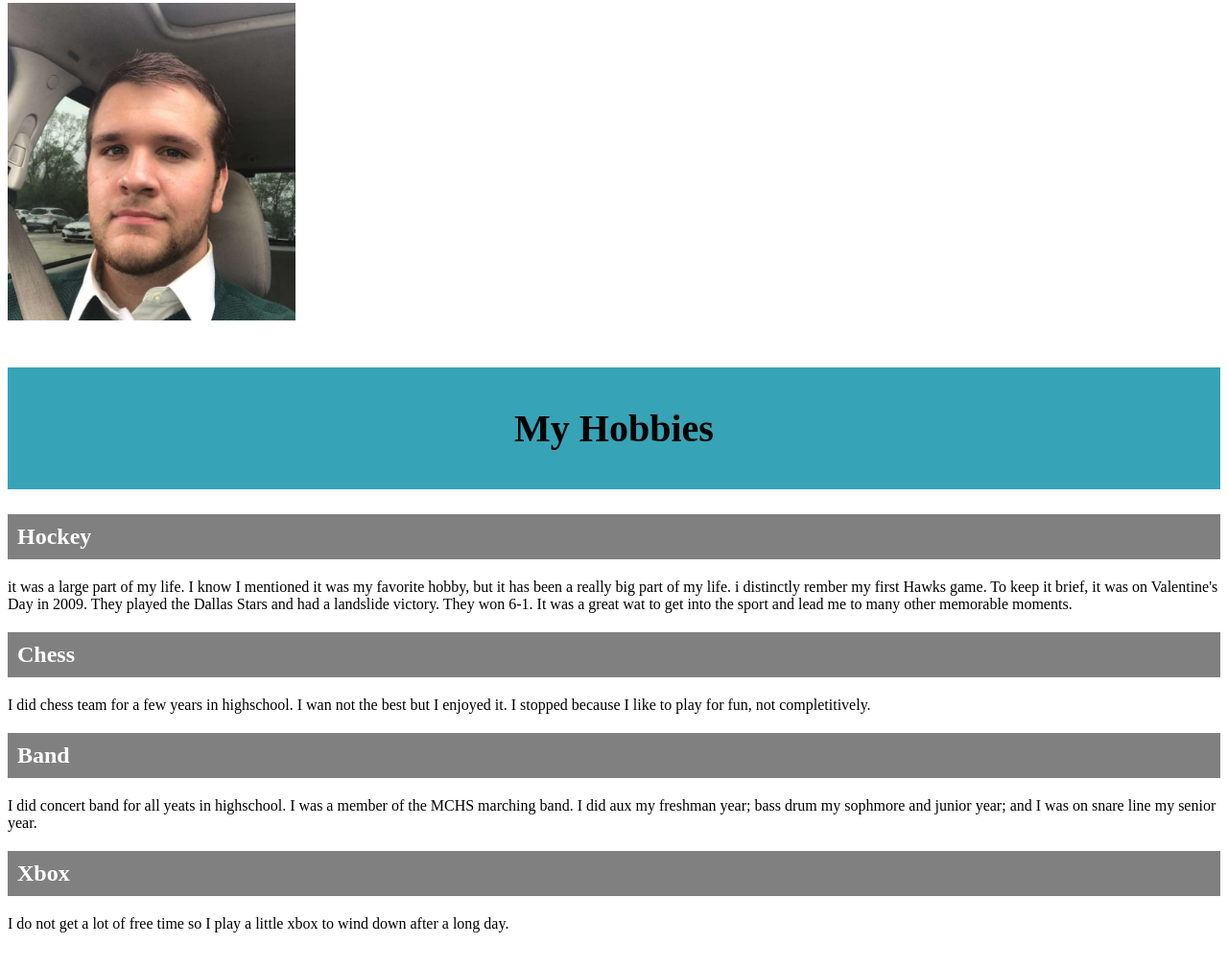
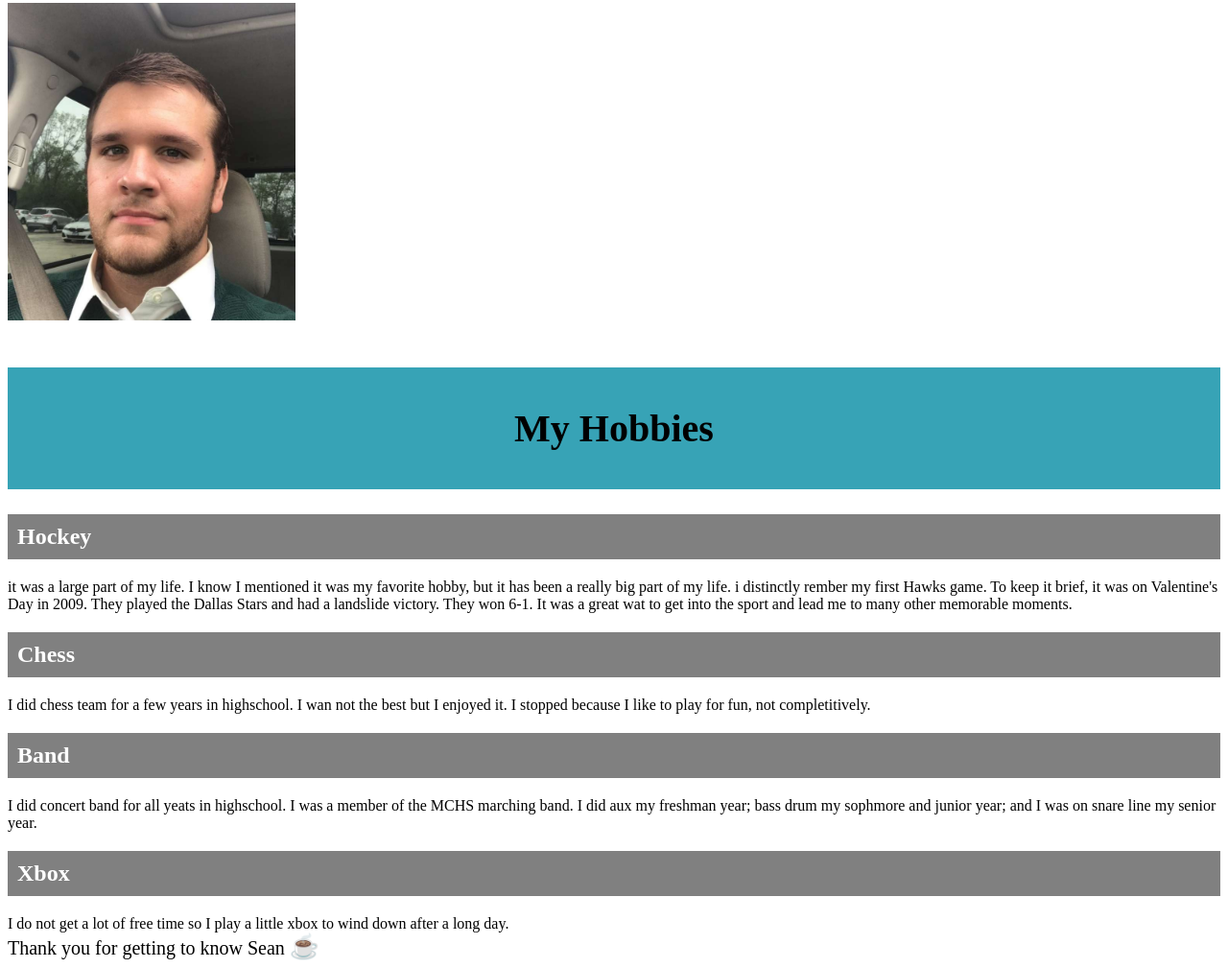
Before and after one commit to scoffey72/getting-to-know-you-v2, a plain HTML site: page index.html in a window 1280 px wide. Shown: the part 736-1745 px from the top of the page at 96% size. Before the commit the page ends 1716 px from the top, so only its background shows below. Drawn offline with Linux system fonts and the light colour scheme.

Commit message:
added an ending and emoki

```diff
--- a/getting-to-know-you.css
+++ b/getting-to-know-you.css
@@ -6,5 +6,7 @@ h1 {font-size:250%;}
 h2 {font-size:150%;}
 ul {style=text-align:center; list-style-type:square;}
 h1 {style= text-align:center;}
-p1 {color: white}
-p2 {color: black}
+p1 {color: white;}
+p2 {color: black;}
+p3 {font-size: 125%;}
+p3 {color: black;}
--- a/index.html
+++ b/index.html
@@ -93,21 +93,22 @@
             <p2>it was a large part of my life. I know I mentioned it was my favorite hobby, but it
               has been a really big part of my life. i distinctly rember my first Hawks game. To keep it brief,
                it was on Valentine's Day in 2009. They played the Dallas Stars and had a landslide victory. They won 6-1.
-               It was a great wat to get into the sport and lead me to many other memorable moments. </p>
+               It was a great wat to get into the sport and lead me to many other memorable moments. </p2>
 
             <h2 class="hobbies">Chess</h2>
             <p2>I did chess team for a few years in highschool. I wan not the best but I enjoyed it. I stopped
               because I like to play for fun, not completitively.
-            </p>
+            </p2>
 
             <h2 class="hobbies">Band</h2>
             <p2>I did concert band for all yeats in highschool. I was a member of the MCHS marching band. I did aux my
               freshman year; bass drum my sophmore and junior year; and I was on snare line my senior year.
-            </p>
+            </p2>
 
             <h2 class="hobbies">Xbox</h2>
             <p2>I do not get a lot of free time so I play a little xbox to wind down after a long day.
-
+            <br>
+            <p3>Thank you for getting to know Sean <span style='font-size:25px;'>&#9749;</span></p2>
             </body>
           </div>
 
```
